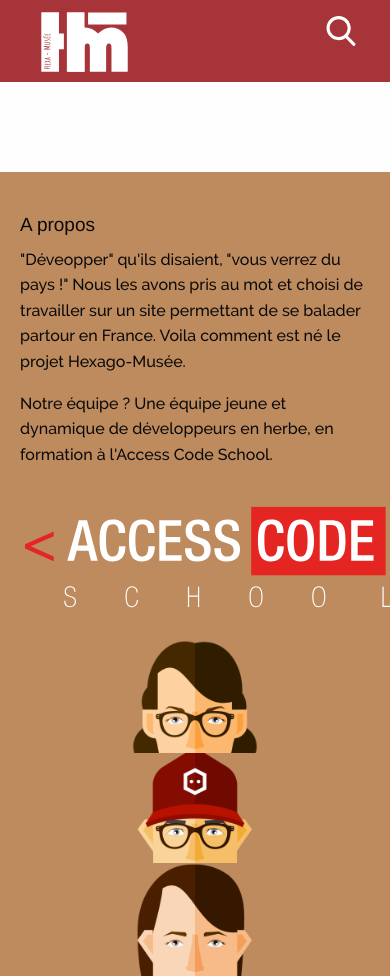
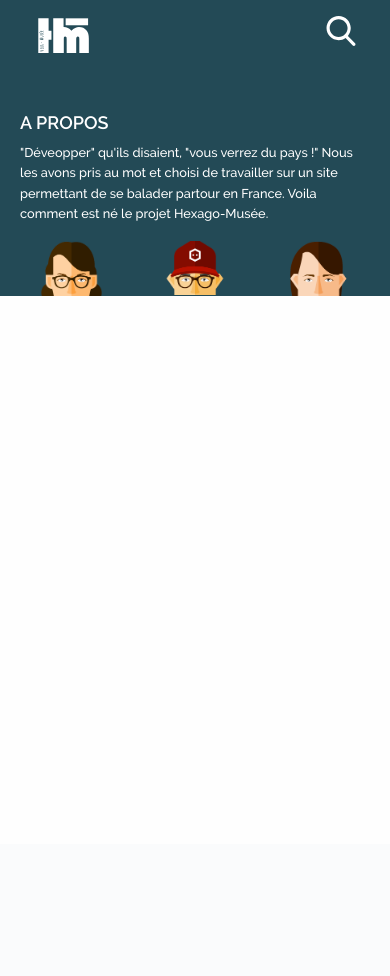
Before and after one commit to LGrGr/data_project, a PHP site: the page made by views/base.html.twig in a window 390 px wide; the page is wider, and only the part inside the window is pictured. After the commit the page ends 296 px from the top of that part, so only its background shows below. Run offline with PHP 8.4, Linux system fonts and the light colour scheme; the template is opened without the code that fills it, so the values that code supplies are empty; some libraries are stand-ins or nearby versions.

Commit message:
responsive changement couleur

```diff
--- a/views/base.html.twig
+++ b/views/base.html.twig
@@ -1,6 +1,7 @@
 <!DOCTYPE html>
 <html>
 <head>
+  <meta name="viewport" content="width=device-width, initial-scale=1.0, shrink-to-fit=no">
   <link rel="stylesheet" href="http://localhost/data_project/foundation/css/foundation.min.css">
   <link rel="stylesheet" href="http://localhost/data_project/views/css/museeStyle.css">
   <title>{% block title %}{% endblock %} - HexagoMuse</title>
@@ -151,7 +152,7 @@
   {% endblock %}
 
   {% block slider %} {% endblock %}
-  <div id="carte">{% block carte %}{% endblock %}</div>
+  {% block carte %}{% endblock %}
   {% block musees %}{% endblock %}
 
 
@@ -160,13 +161,13 @@
       <footer class="grid-container fluid">
         <div class="grid-container">
           <div class="grid-x grid-margin-x">
-            <div class="cell small-12 medium-6 large-6 ">
-              <h3>A propos</h3>
+            <div class="cell medium-12 large-6 ">
+              <h4>A propos</h4>
               <p>"Déveopper" qu'ils disaient, "vous verrez du pays !" Nous les avons pris au mot et choisi de travailler sur un site permettant de se balader partour en France. Voila comment est né le projet Hexago-Musée.</p>
-              <p>Notre équipe ? Une équipe jeune et dynamique de développeurs en herbe, en formation à l'Access Code School. </p>
+              <p class="hide-for-small-only">Notre équipe ? Une équipe jeune et dynamique de développeurs en herbe, en formation à l'Access Code School. </p>
             </div>
 
-            <div class="cell small-12 medium-6 large-6 text-center ">
+            <div class="cell medium-12 large-6 text-center hide-for-small-only ">
               <a href="http://www.accesscodeschool.fr/" target="_blank">
 
                 <svg version="1.1" id="Calque_1" xmlns="http://www.w3.org/2000/svg" xmlns:xlink="http://www.w3.org/1999/xlink" x="0px" y="0px"
@@ -234,13 +235,13 @@
           </div>
 
           <div class="grid-x grid-margin-x crea text-center">
-            <div class="cell small-12 medium-4 large-4 ">
+            <div class="cell small-4 medium-4 large-4 ">
             <a href="https://github.com/LGrGr" target="_blank"><img src="http://localhost/data_project/views/images/Lulu.png" alt="Lucie GR"></a>
           </div>
-            <div class="cell small-12 medium-4 large-4 ">
+            <div class="cell small-4 medium-4 large-4 ">
             <a href="https://github.com/Gaspard25" target="_blank"><img src="http://localhost/data_project/views/images/Toinou.png" alt="Antoine M"></a>
           </div>
-            <div class="cell small-12 medium-4 large-4 ">
+            <div class="cell small-4 medium-4 large-4 ">
             <a href="https://github.com/MagaliH" target="_blank"> <img src="http://localhost/data_project/views/images/Lily.png" alt="Lily H"></a>
           </div>
         </div>
--- a/views/css/museeStyle.css
+++ b/views/css/museeStyle.css
@@ -8,53 +8,40 @@
   font-family: 'RalewaySB';
   src: url("../fonts/Raleway-SemiBold.ttf"); }
 @font-face {
-  font-family: 'Chewy';
-  src: url("../fonts/Chewy-Regular.ttf"); }
-@font-face {
   font-family: 'Handlee';
   src: url("../fonts/Handlee-Regular.ttf"); }
+@font-face {
+  font-family: 'MavenB';
+  src: url("../fonts/MavenPro-Bold.ttf"); }
 body {
   font-family: 'RalewayM'; }
 
-h2, h1 {
-  font-family: 'Chewy'; }
+h1, h3 {
+  font-family: 'MavenB'; }
 
-#carte {
-  padding-top: 30px; }
+h3 {
+  font-size: 2.5em; }
+
+h4 {
+  text-transform: uppercase;
+  font-family: "RalewaySB"; }
 
 header {
-  background: #a73439; }
+  background: #234a56; }
   header .topbar-responsive {
-    background: #a73439;
+    background: #234a56;
     padding: 1rem 1.5rem; }
+    header .topbar-responsive #logo {
+      position: absolute;
+      top: -15px;
+      width: 4.5%; }
     header .topbar-responsive .menu {
-      background: #a73439;
-      height: 50px; }
-      header .topbar-responsive .menu li:last-of-type {
-        margin-right: 0; }
-      header .topbar-responsive .menu a {
-        color: #fff;
-        transition: color 0.15s ease-in;
-        padding: 15px; }
-        header .topbar-responsive .menu a:hover {
-          background-color: #fff;
-          color: #a73439;
-          padding: 15px;
-          border-radius: 5px; }
-
-@media screen and (max-width: 39.9375em) {
-  padding: 0.75rem;
-  .top-bar-title {
-    position: relative;
-    width: 100%; } }
-#logo {
-  position: absolute;
-  top: -9px; }
+      background: #234a56; }
 
 /* Slider */
 #slider {
   width: 100%;
-  height: 580px;
+  height: 600px;
   position: relative;
   overflow: hidden; }
   #slider img {
@@ -96,14 +83,14 @@
       width: 100%;
       height: 100%;
       border-radius: 50%;
-      background: #a73439;
+      background: #417d95;
       position: relative;
       -webkit-animation: on 30s infinite;
       -moz-animation: on 30s infinite;
       animation: on 30s infinite; }
   #slider .legend {
     border: 500px solid transparent;
-    border-left: 800px solid rgba(52, 73, 94, 0.5);
+    border-left: 800px solid rgba(52, 73, 94, 0.801);
     border-bottom: 0;
     position: absolute;
     bottom: 0; }
@@ -122,15 +109,14 @@
       -moz-animation: content-s 7.5s infinite;
       animation: content-s 7.5s infinite; }
       #slider .content .content-txt h1 {
-        font-family: 'Chewy';
+        font-family: 'MavenB';
         text-transform: uppercase;
         font-size: 24px;
         color: #fff;
         margin-left: 30px;
         padding-bottom: 10px; }
       #slider .content .content-txt h2 {
-        font-family: 'RalewaySB';
-        font-size: 18px;
+        font-size: 16px;
         color: #fff;
         margin-left: 30px; }
 
@@ -318,23 +304,39 @@
     fill: white; }
 
 /* carte */
-#map {
-  max-width: 50%;
-  max-height: 0%; }
-  #map path {
-    stroke-width: 3; }
-    #map path:hover {
-      fill: rgba(167, 52, 57, 0.6); }
+#carte {
+  padding-top: 60px;
+  padding-bottom: 60px; }
+
+#map path {
+  stroke-width: 3; }
+  #map path:hover {
+    fill: #89b9c5; }
+#map #Normandie, #map #hautDeFrance, #map #ileDeFrance, #map #grandEst, #map #bourgogneFrancheComte, #map #centreValLoire, #map #bretagne, #map #paysLoire, #map #paysLoire, #map #nouvelleAquitaine, #map #auvergneRhoneAlpes, #map #occitanie, #map #paca, #map #guyane, #map #reunion, #map #martinique, #map #guadeloupe, #map #mayotte, #map #corse {
+  cursor: pointer; }
 
 footer {
-  margin-top: 60px !important;
-  background-color: #BE8B5E;
-  padding-top: 40px; }
+  background-color: #234a56;
+  padding-top: 40px;
+  color: #fff;
+  font-size: 0.8em; }
   footer .crea img {
     width: 60%; }
 
 .mus {
   margin: 20px; }
+
+#musees {
+  padding-top: 60px;
+  padding-bottom: 60px; }
+  #musees .btn {
+    text-transform: uppercase; }
+  #musees a {
+    color: #234a56;
+    font-family: 'RalewaySB'; }
+
+.legende {
+  padding-bottom: 60px; }
 
 .image-hover-wrapper {
   position: relative;
@@ -349,7 +351,7 @@
     .image-hover-wrapper a img {
       float: left;
       overflow: hidden;
-      width: 350px;
+      width: 400px;
       height: 200px; }
     .image-hover-wrapper a .image-hover-wrapper-reveal {
       background-color: rgba(0, 0, 0, 0.5);
@@ -380,14 +382,43 @@
         width: 100%;
         transition: all 500ms cubic-bezier(0.68, -0.55, 0.265, 1.55); }
   .image-hover-wrapper .image-hover-wrapper-banner {
-    background-color: rgba(167, 52, 57, 0.8);
+    background-color: rgba(65, 125, 149, 0.8);
     color: #fff;
     font-weight: 600;
     left: 0;
     padding: 0.5rem;
     position: absolute;
     top: 60%;
-    width: 75%;
+    width: 90%;
     z-index: 10; }
 
+@media screen and (max-width: 39.9375em) {
+  header .topbar-responsive #logo {
+    width: 15%; }
+
+  #carte {
+    padding-bottom: 40px;
+    padding-top: 40px; }
+    #carte #map {
+      max-width: 100%;
+      height: 385px; }
+
+  .legende {
+    padding-bottom: 0px; }
+
+  footer .crea img {
+    width: 100%; } }
+@media screen and (min-width: 40em) and (max-width: 63.9375em) {
+  #logo {
+    width: 10.5% !important; }
+
+  #map {
+    max-width: 90%; }
+
+  .legende {
+    padding-bottom: 60px; }
+
+  .crea img {
+    width: 80% !important; } }
+
 /*# sourceMappingURL=museeStyle.css.map */
--- a/views/css/museeStyle.scss
+++ b/views/css/museeStyle.scss
@@ -1,93 +1,47 @@
-@font-face {
-  font-family: 'RalewayM';
-  src: url('../fonts/Raleway-Medium.ttf');
-}
-
-@font-face {
-  font-family: 'RalewayEB';
-  src: url('../fonts/Raleway-ExtraBold.ttf');
-}
-
-@font-face {
-  font-family: 'RalewaySB';
-  src: url('../fonts/Raleway-SemiBold.ttf');
-}
-
-@font-face {
-  font-family: 'Chewy';
-  src: url('../fonts/Chewy-Regular.ttf');
-}
-
-@font-face {
-  font-family: 'Handlee';
-  src: url('../fonts/Handlee-Regular.ttf');
-}
-
 @import "variables.scss";
 
+//general
 body{
   font-family: 'RalewayM';
 }
 
-h2, h1{
-  font-family: 'Chewy';
+h1, h3{
+  font-family: 'MavenB';
 }
 
-#carte{
-  padding-top: 30px;
+h3{
+  font-size: 2.5em;
+ }
+
+h4{
+  text-transform: uppercase;
+  font-family: 'RalewaySB'
 }
 
+//Header et navbar
 header{
-    background: $rougePouilly;
+    background: $vertFonce;
 
 .topbar-responsive {
-  background: $rougePouilly;
+  background: $vertFonce;
   padding: 1rem 1.5rem;
 
-  .menu {
-    background: $rougePouilly;
-    height: 50px;
-
-    li:last-of-type {
-      margin-right: 0;
+  #logo{
+      position: absolute;
+      top: -15px;
+      width: 4.5%;
     }
 
-    a {
-      color: $white;
-      transition: color 0.15s ease-in;
-      padding: 15px;
-
-      &:hover {
-          background-color: $white;
-          color: $rougePouilly;
-          padding: 15px;
-          border-radius: 5px;
-      }
-    }
+  .menu {
+    background: $vertFonce;
     }
   }
 }
 
-   @media screen and (max-width: 39.9375em) {
-     padding: 0.75rem;
-
-    .top-bar-title {
-      position: relative;
-      width: 100%;
-      }
-    }
-
-    #logo{
-      position: absolute;
-      top: -9px;
-    }
-
-
-
 /* Slider */
 #slider{
   width: 100%;
-  height:580px;
+  height:600px;
   position:relative;
   overflow:hidden;
 
@@ -141,7 +95,7 @@
       width:100%;
       height:100%;
       border-radius:50%;
-      background:$rougePouilly;
+      background:$bleuCanard;
       position:relative;
       -webkit-animation:on 30s infinite;
       -moz-animation:on 30s infinite;
@@ -151,7 +105,7 @@
 
   .legend{
     border:500px solid transparent;
-    border-left:800px solid rgba(52, 73, 94, 0.5);
+    border-left:800px solid rgba(52, 73, 94, 0.801);
     border-bottom:0;
     position:absolute;
     bottom:0;
@@ -174,7 +128,7 @@
       animation:content-s 7.5s infinite;
 
         h1{
-          font-family: 'Chewy';
+          font-family: 'MavenB';
           text-transform:uppercase;
           font-size:24px;
           color:#fff;
@@ -183,8 +137,7 @@
         }
 
         h2{
-          font-family: 'RalewaySB';
-          font-size:18px;
+          font-size:16px;
           color:#fff;
           margin-left:30px;
         }
@@ -406,26 +359,35 @@
 
 
 /* carte */
+#carte{
+  padding-top: $padding60;
+  padding-bottom: $padding60;
+}
+
 #map {
-    max-width: 50%;
-    max-height: 0%;
+
 
     path{
       stroke-width:3;
 
       &:hover{
-        fill: rgba(167, 52, 57, 0.6);
+        fill: $vertClair;
+        ;
       }
+    }
+
+    #Normandie, #hautDeFrance, #ileDeFrance, #grandEst, #bourgogneFrancheComte, #centreValLoire, #bretagne, #paysLoire, #paysLoire, #nouvelleAquitaine, #auvergneRhoneAlpes, #occitanie, #paca, #guyane, #reunion, #martinique, #guadeloupe, #mayotte, #corse{
+      cursor: pointer;
     }
   }
 
 
 //footer
-
 footer{
-  margin-top: 60px !important;
-  background-color:$brun;
+  background-color:$vertFonce ;
   padding-top: 40px;
+  color: #fff;
+  font-size: 0.8em;
 
   .crea{
     img{
@@ -435,15 +397,27 @@
 }
 
 // list
-
 .mus{
   margin: 20px;
 }
-$image-hover-wrapper-transition: all 500ms cubic-bezier(0.68, -0.55, 0.265, 1.55);
-$image-hover-wrapper-transition-delay: 0.25s;
-$image-hover-wrapper-banner-width: 75%;
-$image-hover-wrapper-banner-topspace: 25%;
-$image-hover-wrapper-banner-bg:$rougePouillyTransp;
+
+#musees{
+  padding-top:  $padding60;
+  padding-bottom: $padding60;
+
+    .btn{
+      text-transform: uppercase;
+    }
+
+    a{
+      color: $vertFonce;
+      font-family: 'RalewaySB';
+    }
+
+}
+.legende{
+  padding-bottom: $padding60;
+}
 
 .image-hover-wrapper {
   position: relative;
@@ -460,7 +434,7 @@
     img {
       float: left;
       overflow: hidden;
-      width: 350px;
+      width: 400px;
       height: 200px;
     }
 
@@ -513,3 +487,55 @@
     z-index: 10;
   }
 }
+
+//media Queries
+
+//telephone
+@media screen and (max-width: 39.9375em) {
+  header .topbar-responsive #logo{
+    width: 15%;
+  }
+
+  #carte{
+    padding-bottom: 40px;
+    padding-top: 40px;
+
+  #map{
+    max-width: 100%;
+    height: 385px;
+  }
+  }
+
+  .legende{
+    padding-bottom: 0px;
+  }
+
+  footer{
+  .crea{
+    img{
+      width: 100%;
+    }
+  }
+  }
+}
+
+// tablette
+@media screen and (min-width: 40em) and (max-width: 63.9375em) {
+  #logo{
+    width: 10.5% !important;
+  }
+
+  #map{
+    max-width: 90%;
+  }
+
+  .legende{
+    padding-bottom: $padding60;
+  }
+
+  .crea{
+    img{
+      width: 80% !important;
+    }
+  }
+}
--- a/views/css/variables.scss
+++ b/views/css/variables.scss
@@ -1,9 +1,42 @@
+//polices
+@font-face {
+    font-family: 'RalewayM';
+    src: url('../fonts/Raleway-Medium.ttf');
+  }
+
+  @font-face {
+    font-family: 'RalewayEB';
+    src: url('../fonts/Raleway-ExtraBold.ttf');
+  }
+
+  @font-face {
+    font-family: 'RalewaySB';
+    src: url('../fonts/Raleway-SemiBold.ttf');
+  }
+
+  @font-face {
+    font-family: 'Handlee';
+    src: url('../fonts/Handlee-Regular.ttf');
+  }
+
+  @font-face {
+    font-family: 'MavenB';
+    src: url('../fonts/MavenPro-Bold.ttf');
+  }
+
+//Variables
 $white: #fff;
-$rougePouilly: #a73439;
-$grisFonce: #5a5955;
-$gris: #c7c6c4;
-$brun: #BE8B5E;
-$rougePouillyTransp : rgba(167, 52, 57, 0.8);
+$vertFonce: #234a56;
+$vertClair: #89b9c5;
+$bleuCanard: rgb(65, 125, 149);
+
+$padding60: 60px;
 
 $topbar-responsive-bg: #2c3840;
 $topbar-responsive-animation-type: fade-in;
+
+$image-hover-wrapper-transition: all 500ms cubic-bezier(0.68, -0.55, 0.265, 1.55);
+$image-hover-wrapper-transition-delay: 0.25s;
+$image-hover-wrapper-banner-width: 90%;
+$image-hover-wrapper-banner-topspace: 25%;
+$image-hover-wrapper-banner-bg: rgba(65, 125, 149, 0.8);
```
Also changed, not shown: views/carte.html.twig (deleted, +0 -171 lines), views/home.html.twig (+33 -31 lines), views/list-regions.html.twig (+16 -5 lines), views/fonts/MavenPro-Black.ttf (added), views/fonts/MavenPro-Bold.ttf (added), 1 other file.
